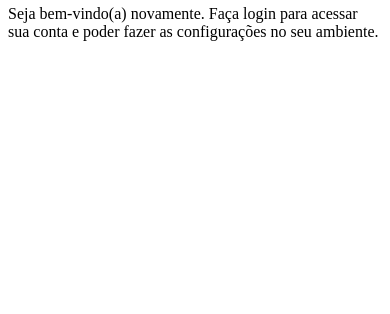
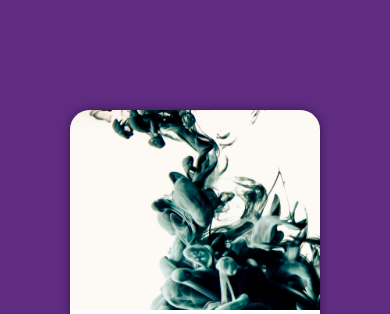
Before and after one commit to Michael-Rodrigo/projeto-login, a plain HTML site: page index.html in a window 390 px wide. Shown: the part 62-376 px from the top of the page. Drawn offline with Linux system fonts and the light colour scheme.

Commit message:
criando versão mobile first

```diff
--- a/estilos/style.css
+++ b/estilos/style.css
@@ -5,3 +5,48 @@
     Verde: #49a09d
     Lilás: #5f2c82
 */
+
+* {
+    font-family: system-ui, -apple-system, BlinkMacSystemFont, 'Segoe UI', Roboto, Oxygen, Ubuntu, Cantarell, 'Open Sans', 'Helvetica Neue', sans-serif;
+    padding: 0px;
+    margin: 0px;
+    box-sizing: border-box;
+}
+
+body, html {
+    background-color: #5f2c82;
+    height: 100vh;
+    width: 100vw;
+}
+
+main {
+    position: relative;
+    height: 100vh;
+    width: 100vw;
+}
+
+section#login {
+    position: absolute;
+    top: 50%;
+    left: 50%;
+    transform: translate(-50%, -50%);
+    overflow: hidden;
+
+    background-color: white;
+    width: 250px;
+    height: 500px;
+    border-radius: 20px;
+    box-shadow: 0px 0px 10px rgba(0, 0, 0, 0.450);
+}
+
+section#login > div#imagem {
+    display: block;
+    background: #5f2c82 url(../imagens/fuchs.jpg) no-repeat;
+    background-size: cover;
+    height: 200px;
+}
+
+section#login > div#formulario {
+    display: block;
+    padding: 10px;
+}
```
Also changed, not shown: index.html (+1 -1 lines).
